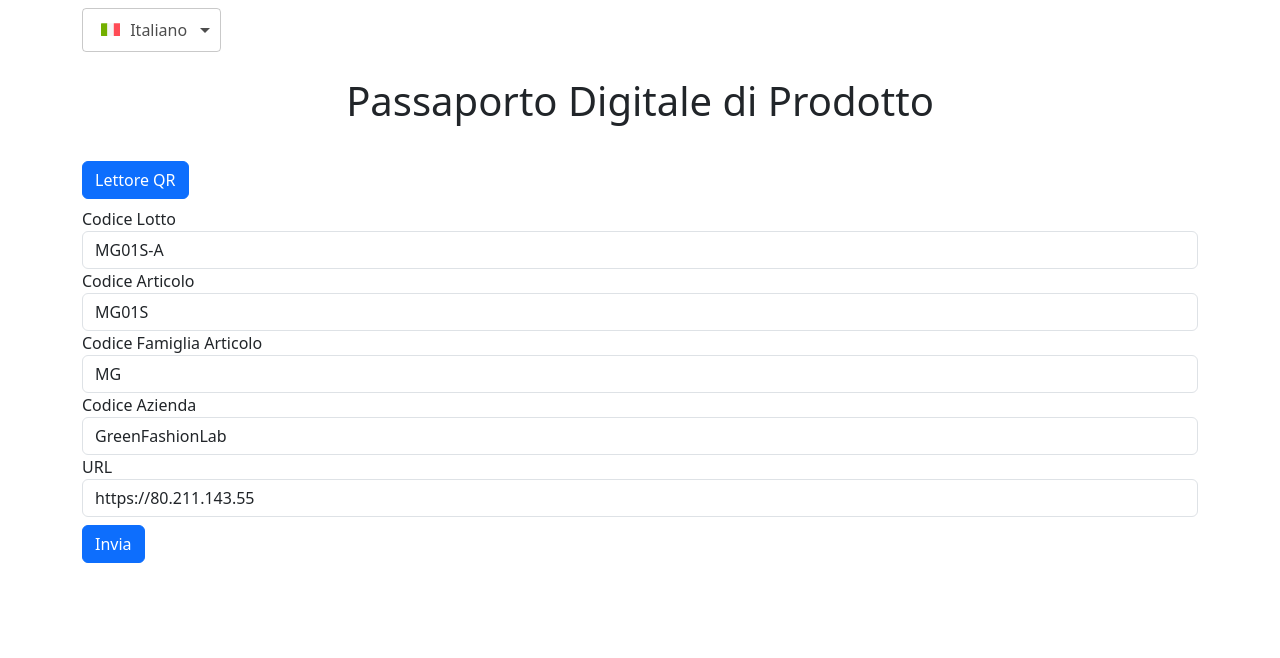
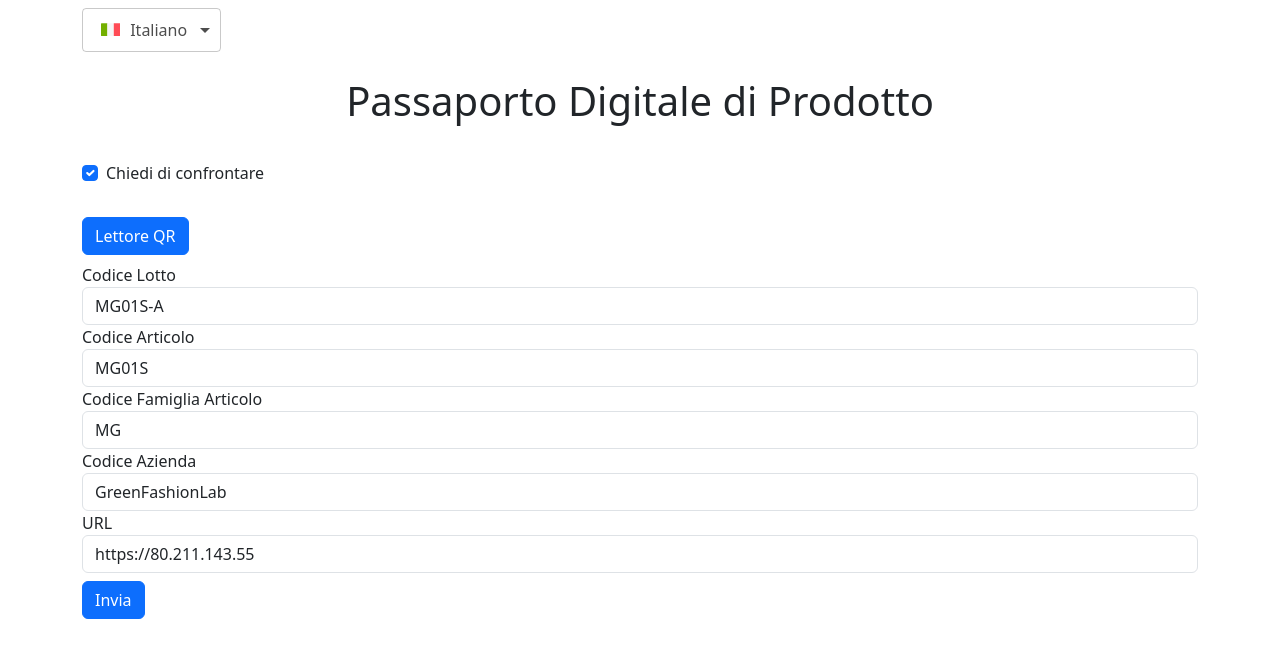
Before and after one commit to luca-morellini/dpp-browser, a React (Vite) app: page / in a window 1280 px wide. Shown: the top 658 px of the page. Built offline with nearby package versions, Linux system fonts and the light colour scheme.

Commit message:
Added ask-to-compare checkbox

```diff
--- a/src/App.jsx
+++ b/src/App.jsx
@@ -26,6 +26,11 @@ function App() {
   const [odata_history_ids, setDataHistoryIds] = useState(new Set());
   const [show_confirmation_popup, setShowConfirmationPopup] = useState(false);
   const [show_select_popup, setShowSelectPopup] = useState(false);
+  const [ask_to_compare, setAskToCompare] = useState(true);
+
+  const handleAskToCompareCheckbox = (event) => {
+    setAskToCompare(event.target.checked);
+  };
 
   const addElementToHistory = (element) => {
     const newId = element.summary.company_code + element.summary.productfamily_code + element.summary.item_code + element.summary.batch_code + element.summary.language;
@@ -37,10 +42,10 @@ function App() {
   };
 
   useEffect(() => {
-    if (data_history.length >= 2) {
+    if (data_history.length >= 2 && ask_to_compare) {
       setShowConfirmationPopup(true);
     }
-  }, [data_history]);
+  }, [data_history, ask_to_compare]);
 
   const pushElement = (new_element) => {
     if (new_element) {
@@ -156,6 +161,19 @@ function App() {
 
       <h1 className="title">{translations[language].dpp_title_text}</h1>
 
+      <div className="form-check mt-3 mb-4">
+        <input
+          className="form-check-input"
+          type="checkbox"
+          id="compare-checkbox"
+          checked={ask_to_compare}
+          onChange={handleAskToCompareCheckbox}
+        />
+        <label className="form-check-label" htmlFor="compare-checkbox" >
+          {translations[language].ask_to_compare_text}
+        </label>
+      </div>
+
       {show_compare
         ? <CompareForms data1={compare_list[0]} data2={compare_list[1]} setShowCompare={setShowCompare} language={language}/>
         : <div>
--- a/src/components/Translations.json
+++ b/src/components/Translations.json
@@ -14,7 +14,8 @@
         "yes_text": "Sì",
         "no_text": "No",
         "compare_popup_body_text": "Vuoi confrontare questo oggetto con uno degli oggetti scansionati in precedenza?",
-        "select_item_text": "Seleziona un oggetto"
+        "select_item_text": "Seleziona un oggetto",
+        "ask_to_compare_text": "Chiedi di confrontare"
     },
     "EN": {
         "dpp_title_text": "Digital Product Passport",
@@ -30,7 +31,9 @@
         "compare_text": "Compare",
         "yes_text": "Yes",
         "no_text": "No",
-        "compare_popup_body_text": "Do you want to compare this item with one of the previously scanned items?"
+        "compare_popup_body_text": "Do you want to compare this item with one of the previously scanned items?",
+        "select_item_text": "Select an object",
+        "ask_to_compare_text": "Request comparison"
     },
     "ES": {
         "dpp_title_text": "Pasaporte Digital del Producto",
@@ -46,7 +49,9 @@
         "compare_text": "Comparar",
         "yes_text": "Sí",
         "no_text": "No",
-        "compare_popup_body_text": "¿Quieres comparar este objeto con uno de los objetos escaneados previamente?"
+        "compare_popup_body_text": "¿Quieres comparar este objeto con uno de los objetos escaneados previamente?",
+        "select_item_text": "Seleccione un objeto",
+        "ask_to_compare_text": "Solicitar comparar"
     },
     "FR": {
         "dpp_title_text": "Passeport Produit Numérique",
@@ -62,6 +67,8 @@
         "compare_text": "Comparer",
         "yes_text": "Oui",
         "no_text": "Non",
-        "compare_popup_body_text": "Voulez-vous comparer cet objet avec un des objets scannés précédemment?"
+        "compare_popup_body_text": "Voulez-vous comparer cet objet avec un des objets scannés précédemment?",
+        "select_item_text": "Sélectionnez un objet",
+        "ask_to_compare_text": "Demander de comparer"
     }
 }
```
